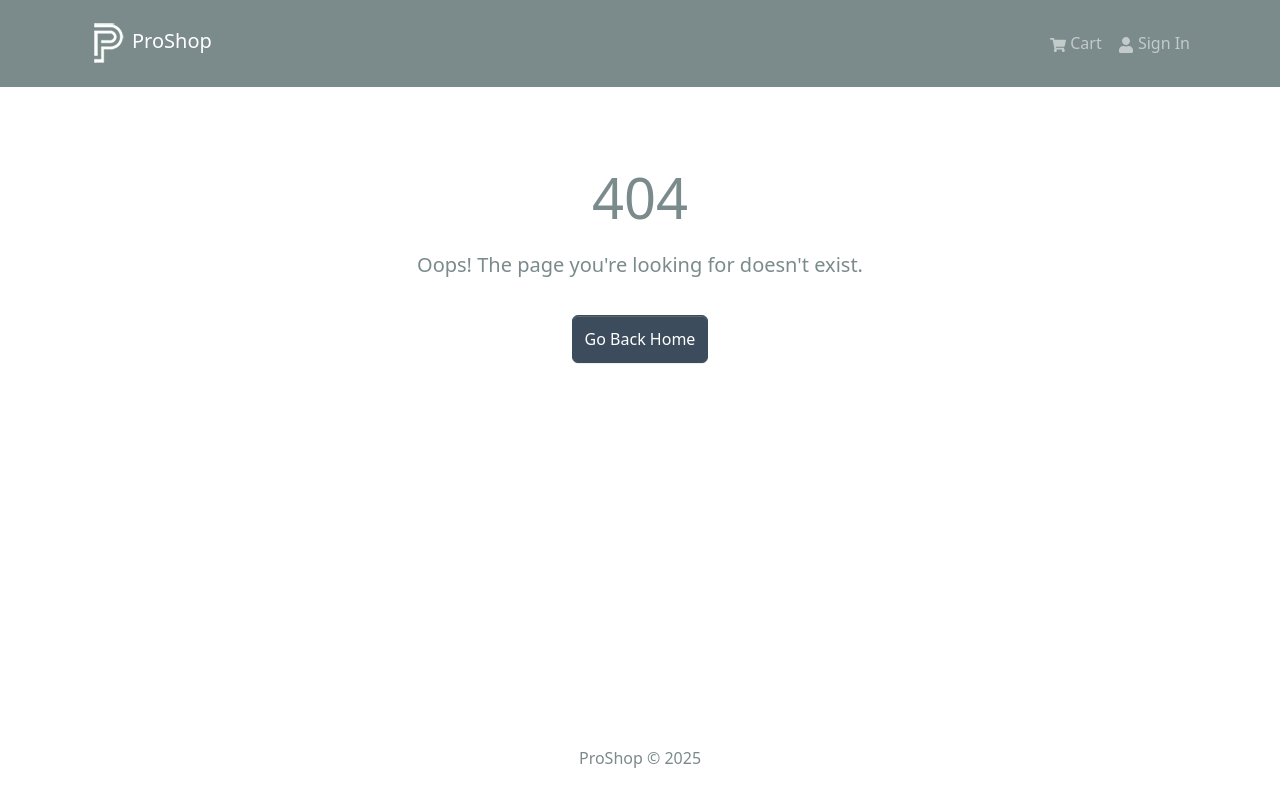
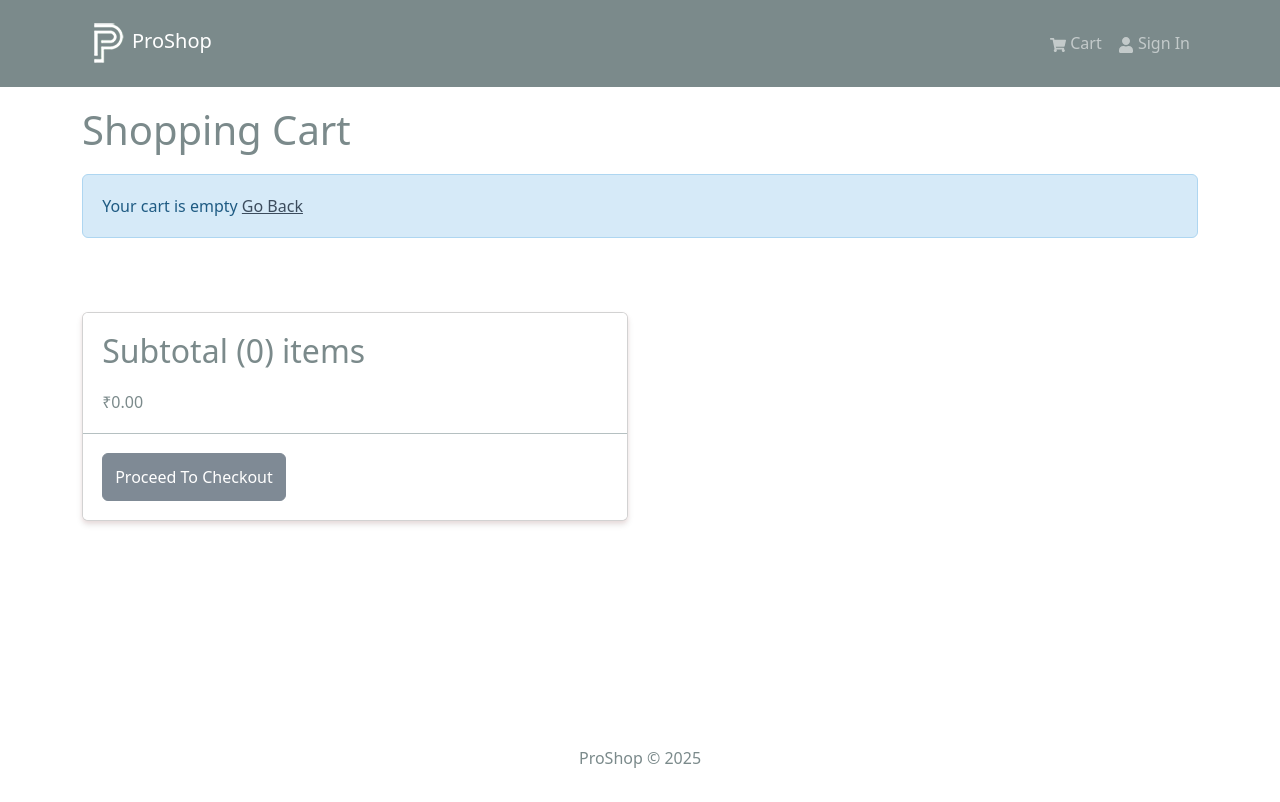
Before and after one commit to Saikiran-Reddy14/Proshop, a React (Create React App) app in the folder frontend/: page /cart in a window 1280 px wide. Before the commit this address had no page. Shown: the top 802 px of the page. Built offline with nearby package versions, Linux system fonts and the light colour scheme.

Commit message:
created add & remove from cart functionality

```diff
--- a/frontend/src/index.js
+++ b/frontend/src/index.js
@@ -9,6 +9,7 @@ import ProductDetails from './pages/ProductDetails';
 import ErrorPage from './pages/ErrorPage';
 import { Provider } from 'react-redux';
 import store from './store';
+import CartPage from './pages/CartPage';
 
 const root = ReactDOM.createRoot(document.getElementById('root'));
 root.render(
@@ -19,6 +20,7 @@ root.render(
           <Route path="/" element={<App />}>
             <Route index path="/" element={<HomePage />} />
             <Route path="/product/:id" element={<ProductDetails />} />
+            <Route path="/cart" element={<CartPage />} />
             <Route path="*" element={<ErrorPage />} />
           </Route>
         </Routes>
--- a/frontend/src/pages/CartPage.js
+++ b/frontend/src/pages/CartPage.js
@@ -1,7 +1,127 @@
 import React from 'react';
+import { useSelector, useDispatch } from 'react-redux';
+import { Link, useNavigate } from 'react-router-dom';
+import {
+  Row,
+  Col,
+  ListGroup,
+  Image,
+  Form,
+  Button,
+  Card,
+} from 'react-bootstrap';
+import { FaTrash } from 'react-icons/fa';
+import Message from '../components/Message';
+import { addToCart, removeFromCart } from '../slices/cartSlice';
 
 const CartPage = () => {
-  return <div>CartPage</div>;
+  const navigate = useNavigate();
+  const dispatch = useDispatch();
+
+  let { cartItems } = useSelector((state) => state.cart);
+
+  const addToCartHandler = (product, qty) => {
+    dispatch(addToCart({ ...product, qty }));
+  };
+
+  const checkoutHandler = () => {
+    navigate('/login?redirect=/shipping');
+  };
+
+  return (
+    <>
+      <Row>
+        <Col md={12}>
+          <h1 style={{ marginBottom: '20px' }}>Shopping Cart</h1>
+          {cartItems.length === 0 ? (
+            <Message>
+              Your cart is empty <Link to={'/'}>Go Back</Link>
+            </Message>
+          ) : (
+            <ListGroup variant="flush">
+              {cartItems.map((item) => (
+                <ListGroup.Item key={item._id}>
+                  <Row>
+                    <Col md={2} className="m-1">
+                      <Image src={item.image} alt={item.name} fluid rounded />
+                    </Col>
+                    <Col md={3} className="m-1">
+                      <Link
+                        to={`/product/${item._id}`}
+                        style={{ textDecoration: 'none' }}
+                      >
+                        {item.name}
+                      </Link>
+                    </Col>
+                    <Col md={2} className="m-1">
+                      <strong>₹{item.price}</strong>
+                    </Col>
+                    <Col md={2} className="m-1">
+                      <Row>
+                        <Col>
+                          <Form.Control
+                            as="select"
+                            value={item.qty}
+                            onChange={(e) => {
+                              addToCartHandler(item, Number(e.target.value));
+                            }}
+                          >
+                            {[...Array(item.countInStock).keys()].map((x) => (
+                              <option key={x + 1} value={x + 1}>
+                                {x + 1}
+                              </option>
+                            ))}
+                          </Form.Control>
+                        </Col>
+                      </Row>
+                    </Col>
+                    <Col md={2}>
+                      <Button
+                        type="button"
+                        variant="light"
+                        onClick={() => dispatch(removeFromCart(item._id))}
+                      >
+                        <FaTrash />
+                      </Button>
+                    </Col>
+                  </Row>
+                </ListGroup.Item>
+              ))}
+            </ListGroup>
+          )}
+        </Col>
+      </Row>
+      <Row>
+        <Col className="mt-5" md={6}>
+          <Card>
+            <ListGroup variant="flush">
+              <ListGroup.Item>
+                <h2>
+                  Subtotal (
+                  {cartItems.reduce((acc, item) => acc + Number(item.qty), 0)})
+                  items
+                </h2>
+                ₹
+                {cartItems
+                  .reduce((acc, item) => acc + item.qty * item.price, 0)
+                  .toFixed(2)}
+              </ListGroup.Item>
+              <ListGroup.Item>
+                <Button
+                  type="button"
+                  className="btn-block"
+                  disabled={cartItems.length === 0}
+                  onClick={checkoutHandler}
+                >
+                  Proceed To Checkout
+                </Button>
+              </ListGroup.Item>
+            </ListGroup>
+          </Card>
+        </Col>
+      </Row>
+    </>
+  );
 };
 
 export default CartPage;
--- a/frontend/src/pages/ProductDetails.js
+++ b/frontend/src/pages/ProductDetails.js
@@ -14,22 +14,23 @@ import { useGetProductDetailsQuery } from '../slices/productsApiSlice';
 import Rating from '../components/Rating';
 import Loader from '../components/Loader';
 import Message from '../components/Message';
-import { useDispatch } from 'react-redux';
+import { useDispatch, useSelector } from 'react-redux';
 import { addToCart } from '../slices/cartSlice';
 
 const ProductDetails = () => {
   const { id } = useParams();
   const dispatch = useDispatch();
   const navigate = useNavigate();
+  const { cartItems } = useSelector((state) => state.cart);
+
+  const exists = cartItems.find((item) => item._id === id);
 
   const [qty, setQty] = useState(1);
 
   const { data: product, isLoading, error } = useGetProductDetailsQuery(id);
 
   const addToCartHandler = (product, qty) => {
-    console.log(qty);
     dispatch(addToCart({ ...product, qty }));
-    navigate('/cart');
   };
 
   if (isLoading) {
@@ -114,9 +115,10 @@ const ProductDetails = () => {
                     disabled={product.countInStock === 0}
                     onClick={() => {
                       addToCartHandler(product, qty);
+                      exists && navigate('/cart');
                     }}
                   >
-                    Add to Cart
+                    {exists ? 'Go to Cart' : 'Add to Cart'}
                   </Button>
                 </ListGroup.Item>
               )}
--- a/frontend/src/slices/cartSlice.js
+++ b/frontend/src/slices/cartSlice.js
@@ -54,9 +54,43 @@ export const cartSlice = createSlice({
         })
       );
     },
+    removeFromCart: (state, action) => {
+      const id = action.payload;
+
+      // Remove item from cartItems
+      state.cartItems = state.cartItems.filter((x) => x._id !== id);
+
+      // Calculate items price (sum of item price * quantity)
+      const itemsPrice = state.cartItems.reduce(
+        (acc, item) => acc + item.price * item.qty,
+        0
+      );
+
+      // Calculate shipping price (if itemsPrice >= 500, no shipping, otherwise 99)
+      const shippingPrice = itemsPrice >= 500 ? 0 : 99;
+
+      // Calculate total price (itemsPrice + shippingPrice)
+      const totalPrice = itemsPrice + shippingPrice;
+
+      // Update state with the new values
+      state.itemsPrice = itemsPrice;
+      state.shippingPrice = shippingPrice;
+      state.totalPrice = totalPrice;
+
+      // Save the updated cart object to localStorage
+      localStorage.setItem(
+        'cart',
+        JSON.stringify({
+          cartItems: state.cartItems,
+          itemsPrice: state.itemsPrice,
+          shippingPrice: state.shippingPrice,
+          totalPrice: state.totalPrice,
+        })
+      );
+    },
   },
 });
 
-export const { addToCart } = cartSlice.actions;
+export const { addToCart, removeFromCart } = cartSlice.actions;
 
 export default cartSlice.reducer;
```
